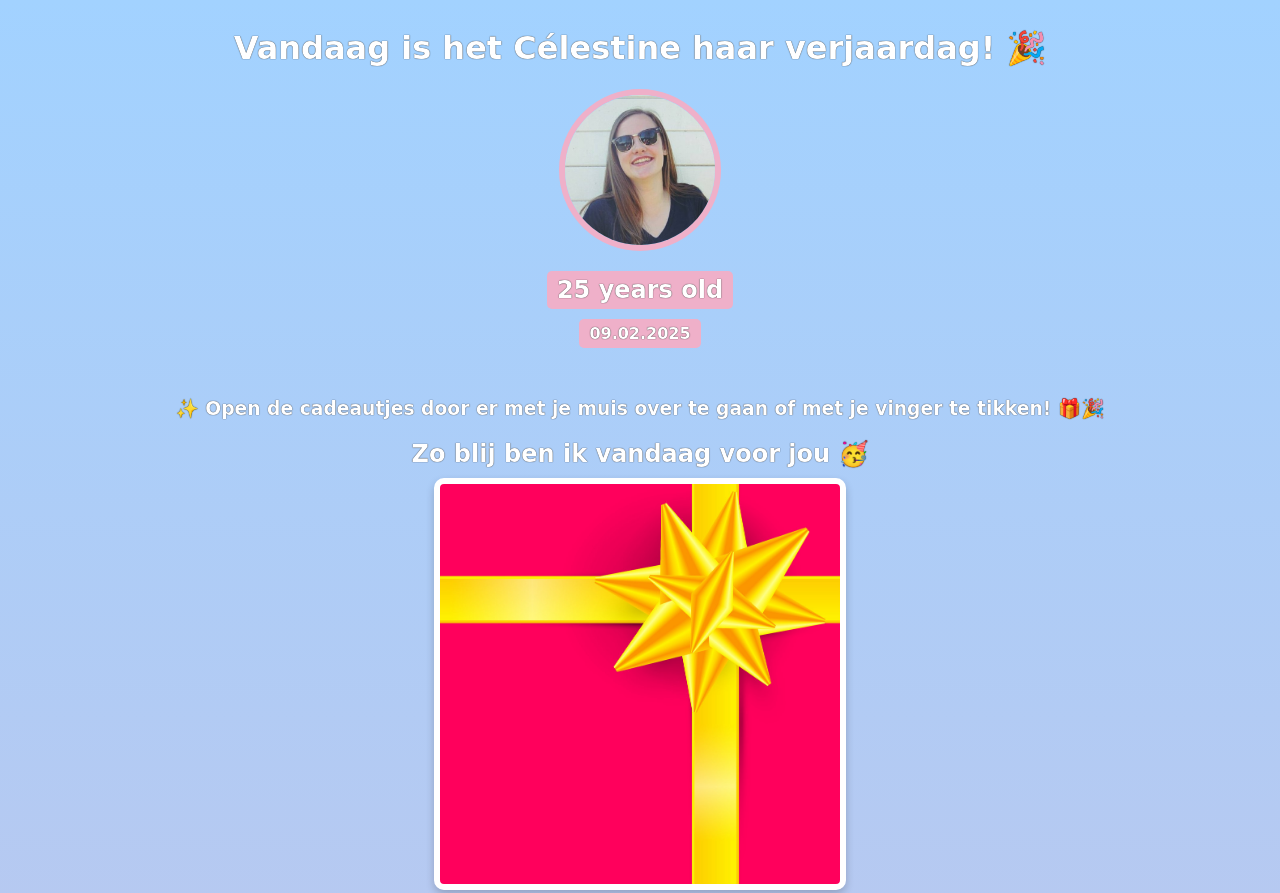
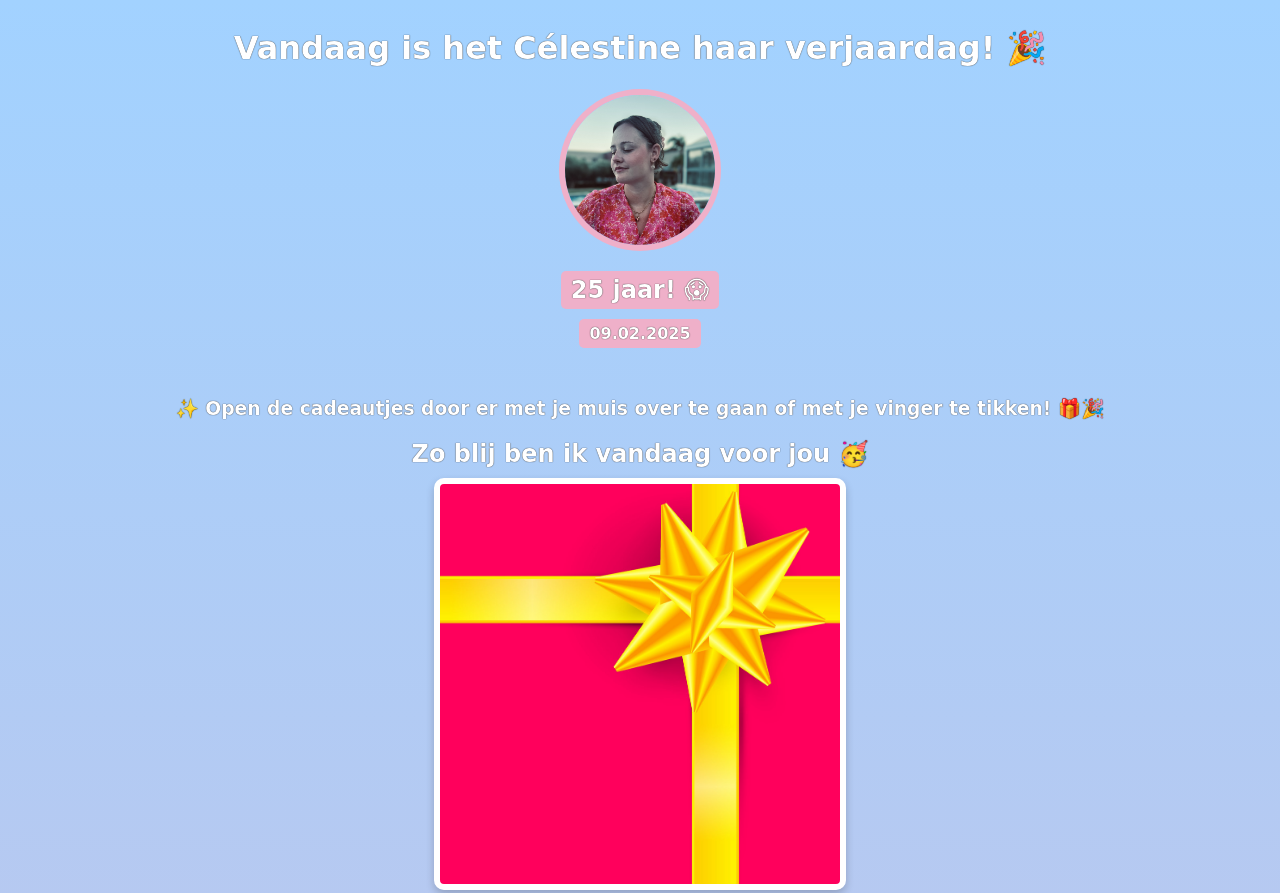
Before and after one commit to Volki20/birthday-card, a plain HTML site: page index.html in a window 1280 px wide. Shown: the top 893 px of the page. Drawn offline with Linux system fonts and the light colour scheme; a web font is replaced by a local one.

Commit message:
Change profile picture

```diff
--- a/index.html
+++ b/index.html
@@ -11,8 +11,8 @@
     <body>
         <div id="header">
             <h1>Vandaag is het Célestine haar verjaardag! 🎉</h1>
-            <img id="profile-img" src="images/profile.jpg">
-            <h2 id="leeftijd">25 years old</h2>
+            <img id="profile-img" src="images/profiel.jpg">
+            <h2 id="leeftijd">25 jaar! 😱</h2>
             <h4 id="datum">09.02.2025</h4>
         </div>
 
```
Also changed, not shown: images/profiel.jpg (added), images/profile.jpg (deleted).
